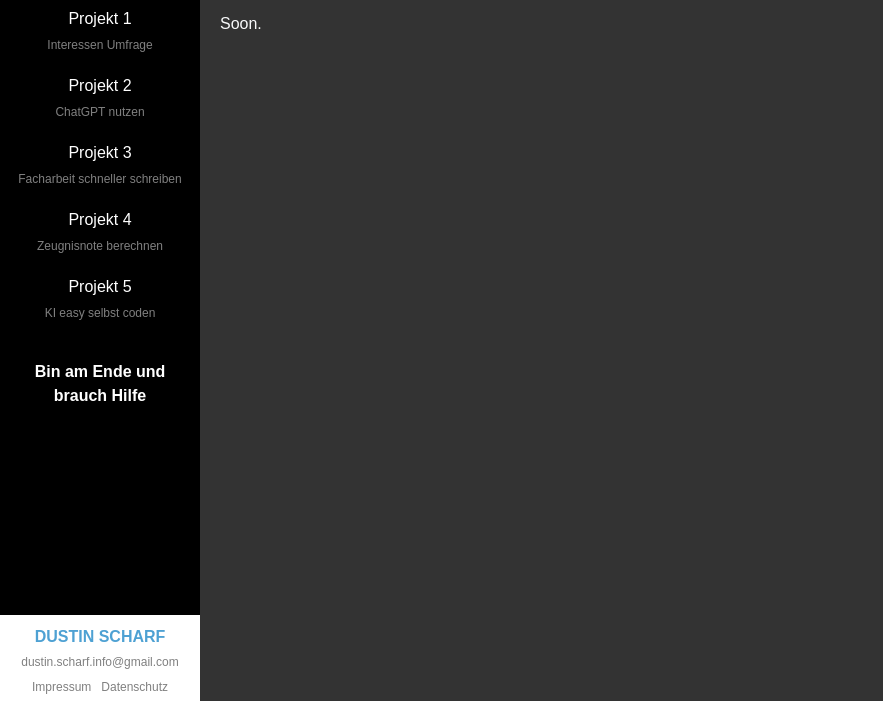
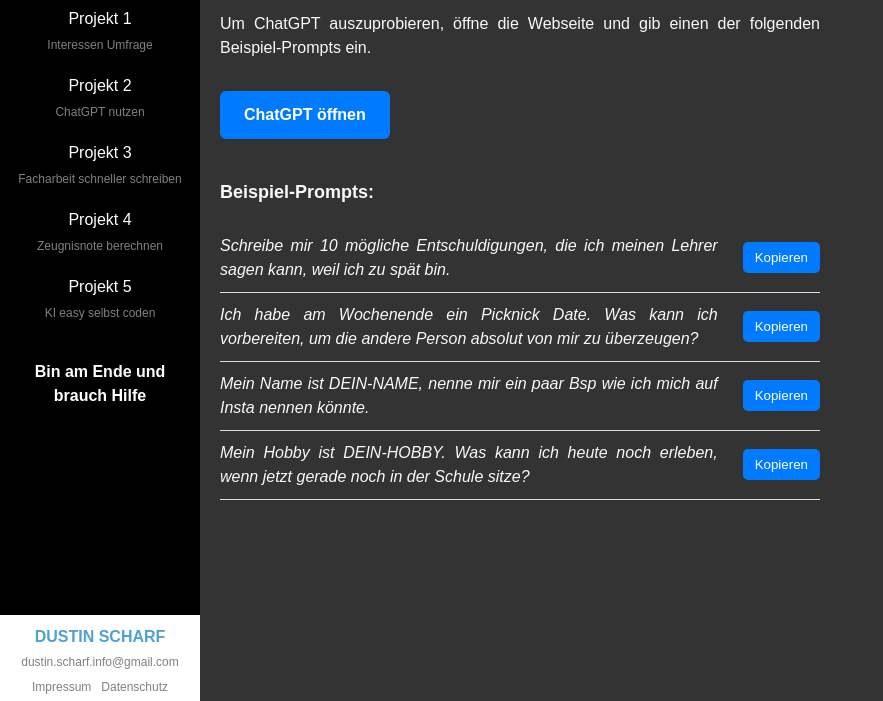
Before and after one commit to DustinScharf/DustinScharfWeb, a plain HTML site: page projekt2.html in a window 1280 px wide. Shown: the part 99-800 px from the top of the page, without its empty margins (0-883 px from the left). Drawn offline with Linux system fonts and the light colour scheme.

Commit message:
added project 2

```diff
--- a/projekt2.html
+++ b/projekt2.html
@@ -9,8 +9,40 @@
 <body>
     <div id="sidebar"></div>
     <div id="main-content">
-        <h1>Projekt 2</h1>
-        <p>Soon.</p>
+        <h1>ChatGPT testen</h1>
+
+        <div id="chatgpt-test">
+            <p style="font-size: 16px;">Um ChatGPT auszuprobieren, öffne die Webseite und gib einen der folgenden Beispiel-Prompts ein.</p>
+
+            <a href="https://chat.openai.com/" target="_blank" style="display: inline-block; margin: 15px 0; padding: 12px 24px; background-color: #007bff; color: white; text-decoration: none; border-radius: 6px; font-weight: bold; transition: background-color 0.3s ease;">
+                ChatGPT öffnen
+            </a>
+
+            <h3 style="margin-top: 25px; font-size: 18px;">Beispiel-Prompts:</h3>
+            <ul style="list-style-type: none; padding: 0; margin: 0;">
+                <li style="display: flex; align-items: center; justify-content: space-between; padding: 10px 0; border-bottom: 1px solid #ddd;">
+                    <span style="flex: 1; margin-right: 25px;"><em>Schreibe mir 10 mögliche Entschuldigungen, die ich meinen Lehrer sagen kann, weil ich zu spät bin.</em></span>
+                    <button onclick="navigator.clipboard.writeText('Schreibe mir 10 mögliche Entschuldigungen, die ich meinen Lehrer sagen kann, weil ich zu spät bin.')" style="padding: 8px 12px; background-color: #007bff; color: white; border: none; border-radius: 5px; cursor: pointer; transition: background-color 0.3s ease;">Kopieren</button>
+                </li>
+                <li style="display: flex; align-items: center; justify-content: space-between; padding: 10px 0; border-bottom: 1px solid #ddd;">
+                    <span style="flex: 1; margin-right: 25px;"><em>Ich habe am Wochenende ein Picknick Date. Was kann ich vorbereiten, um die andere Person absolut von mir zu überzeugen?</em></span>
+                    <button onclick="navigator.clipboard.writeText('Ich habe am Wochenende ein Picknick Date. Was kann ich vorbereiten, um die andere Person absolut von mir zu überzeugen?')" style="padding: 8px 12px; background-color: #007bff; color: white; border: none; border-radius: 5px; cursor: pointer; transition: background-color 0.3s ease;">Kopieren</button>
+                </li>
+                <li style="display: flex; align-items: center; justify-content: space-between; padding: 10px 0; border-bottom: 1px solid #ddd;">
+                    <span style="flex: 1; margin-right: 25px;"><em>Mein Name ist DEIN-NAME, nenne mir ein paar Bsp wie ich mich auf Insta nennen könnte.</em></span>
+                    <button onclick="navigator.clipboard.writeText('Mein Name ist DEIN-NAME, nenne mir ein paar Bsp wie ich mich auf Insta nennen könnte.')" style="padding: 8px 12px; background-color: #007bff; color: white; border: none; border-radius: 5px; cursor: pointer; transition: background-color 0.3s ease;">Kopieren</button>
+                </li>
+                <li style="display: flex; align-items: center; justify-content: space-between; padding: 10px 0; border-bottom: 1px solid #ddd;">
+                    <span style="flex: 1; margin-right: 25px;"><em>Mein Hobby ist DEIN-HOBBY. Was kann ich heute noch erleben, wenn jetzt gerade noch in der Schule sitze?</em></span>
+                    <button onclick="navigator.clipboard.writeText('Mein Hobby ist DEIN-HOBBY. Was kann ich heute noch erleben, wenn jetzt gerade noch in der Schule sitze?')" style="padding: 8px 12px; background-color: #007bff; color: white; border: none; border-radius: 5px; cursor: pointer; transition: background-color 0.3s ease;">Kopieren</button>
+                </li>
+            </ul>
+        </div>
+
+
+
+
+
     </div>
     <script src="sidebar.js"></script>
 </body>
```
